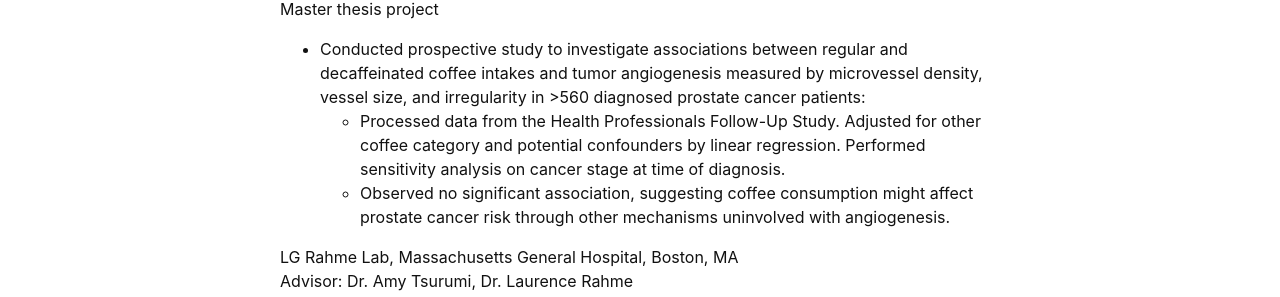
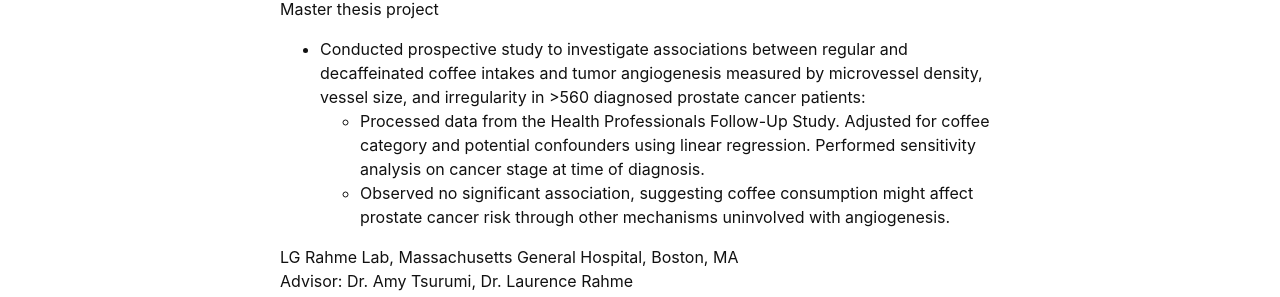
Before and after one commit to junkun-ren/PersonalWebsite, a Jekyll site: the page built from content/1-other_experience.md, in a window 1280 px wide. Shown: the part 975-1272 px from the top of the page. Built offline with Jekyll 4.4.1, drawn with Linux system fonts in a browser that asks for light colours.

Commit message:
Update 1-other_experience.md

```diff
--- a/content/1-other_experience.md
+++ b/content/1-other_experience.md
@@ -43,7 +43,7 @@ Advisor: Dr. Edward Giovannucci, Dr. Kathryn Wilson<br/>
 
 Master thesis project<br/>
 - Conducted prospective study to investigate associations between regular and decaffeinated coffee intakes and tumor angiogenesis measured by microvessel density, vessel size, and irregularity in >560 diagnosed prostate cancer patients:
-	- Processed data from the Health Professionals Follow-Up Study. Adjusted for other coffee category and potential confounders by linear regression. Performed sensitivity analysis on cancer stage at time of diagnosis.
+	- Processed data from the Health Professionals Follow-Up Study. Adjusted for coffee category and potential confounders using linear regression. Performed sensitivity analysis on cancer stage at time of diagnosis.
 	- Observed no significant association, suggesting coffee consumption might affect prostate cancer risk through other mechanisms uninvolved with angiogenesis.
 
 LG Rahme Lab, Massachusetts General Hospital, Boston, MA<br/>
```
